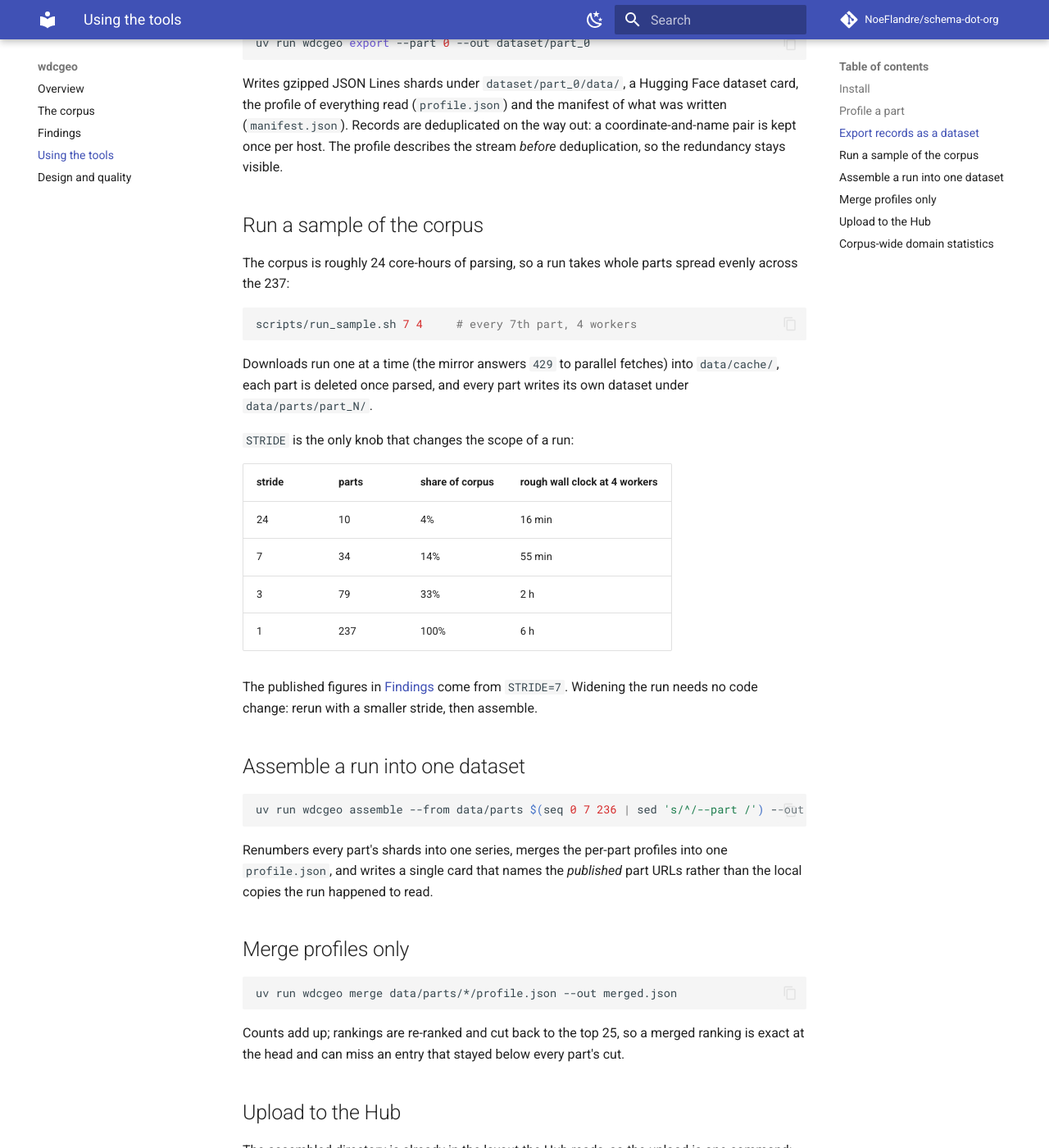
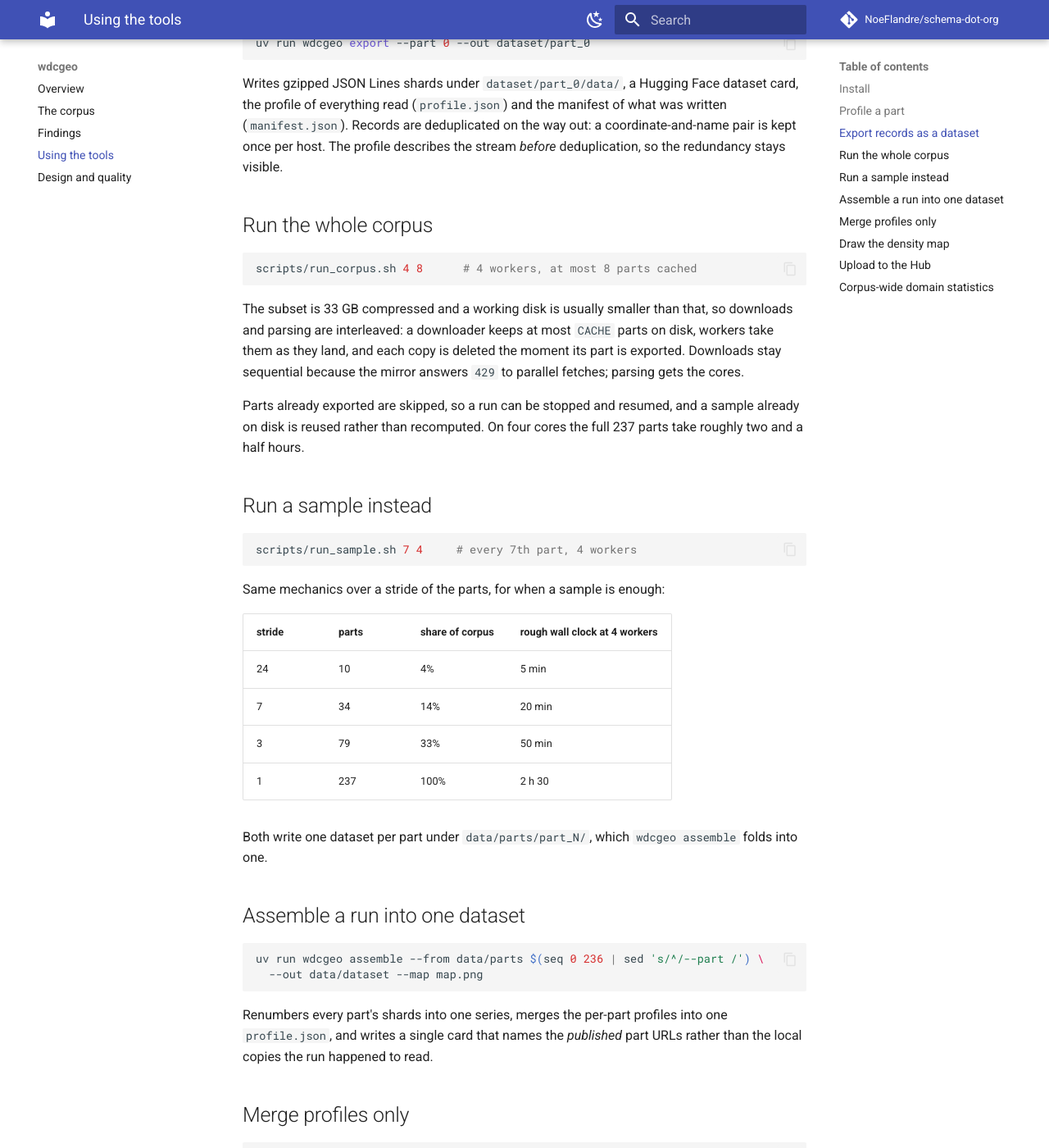
Before and after one commit to NoeFlandre/schema-dot-org, an MkDocs documentation site: the page built from docs/usage.md, in a window 1280 px wide and 1400 px high, scrolled down 762 px. Shown: the whole window at 82% size. Built offline with MkDocs 1.6.1 and Material for MkDocs 9.7.7, drawn with Linux system fonts in a browser that asks for light colours; comment, search, counter and statistics services are not loaded; some of the changed text lies outside the part shown.

Commit message:
Document the full-corpus run and the map renderer
Co-Authored-By: Claude Opus 5 <noreply@anthropic.com>
Claude-Session: https://claude.ai/code/session_016Gtwbju6DX7UxvPYuspWNi

````diff
--- a/docs/usage.md
+++ b/docs/usage.md
@@ -40,35 +40,45 @@ of what was written (`manifest.json`). Records are deduplicated on the way out:
 a coordinate-and-name pair is kept once per host. The profile describes the
 stream *before* deduplication, so the redundancy stays visible.
 
-## Run a sample of the corpus
+## Run the whole corpus
 
-The corpus is roughly 24 core-hours of parsing, so a run takes whole parts
-spread evenly across the 237:
+```bash
+scripts/run_corpus.sh 4 8      # 4 workers, at most 8 parts cached
+```
+
+The subset is 33 GB compressed and a working disk is usually smaller than that,
+so downloads and parsing are interleaved: a downloader keeps at most `CACHE`
+parts on disk, workers take them as they land, and each copy is deleted the
+moment its part is exported. Downloads stay sequential because the mirror
+answers `429` to parallel fetches; parsing gets the cores.
+
+Parts already exported are skipped, so a run can be stopped and resumed, and a
+sample already on disk is reused rather than recomputed. On four cores the full
+237 parts take roughly two and a half hours.
+
+## Run a sample instead
 
 ```bash
 scripts/run_sample.sh 7 4     # every 7th part, 4 workers
 ```
 
-Downloads run one at a time (the mirror answers `429` to parallel fetches) into
-`data/cache/`, each part is deleted once parsed, and every part writes its own
-dataset under `data/parts/part_N/`.
-
-`STRIDE` is the only knob that changes the scope of a run:
+Same mechanics over a stride of the parts, for when a sample is enough:
 
 | stride | parts | share of corpus | rough wall clock at 4 workers |
 | --- | --- | --- | --- |
-| 24 | 10 | 4% | 16 min |
-| 7 | 34 | 14% | 55 min |
-| 3 | 79 | 33% | 2 h |
-| 1 | 237 | 100% | 6 h |
+| 24 | 10 | 4% | 5 min |
+| 7 | 34 | 14% | 20 min |
+| 3 | 79 | 33% | 50 min |
+| 1 | 237 | 100% | 2 h 30 |
 
-The published figures in [Findings](findings.md) come from `STRIDE=7`. Widening
-the run needs no code change: rerun with a smaller stride, then assemble.
+Both write one dataset per part under `data/parts/part_N/`, which
+`wdcgeo assemble` folds into one.
 
 ## Assemble a run into one dataset
 
 ```bash
-uv run wdcgeo assemble --from data/parts $(seq 0 7 236 | sed 's/^/--part /') --out data/dataset
+uv run wdcgeo assemble --from data/parts $(seq 0 236 | sed 's/^/--part /') \
+  --out data/dataset --map map.png
 ```
 
 Renumbers every part's shards into one series, merges the per-part profiles into
@@ -84,6 +94,17 @@ uv run wdcgeo merge data/parts/*/profile.json --out merged.json
 Counts add up; rankings are re-ranked and cut back to the top 25, so a merged
 ranking is exact at the head and can miss an entry that stayed below every
 part's cut.
+
+## Draw the density map
+
+```bash
+uv run python scripts/render_map.py data/dataset/data/*.jsonl.gz --out data/dataset/map.png
+```
+
+Counts every record into quarter-degree cells and draws them on a logarithmic
+scale, one hue light to dark, in an equirectangular projection. Render it before
+assembling and pass `--map map.png` to `wdcgeo assemble`, so the card it writes
+shows the image.
 
 ## Upload to the Hub
 
````
